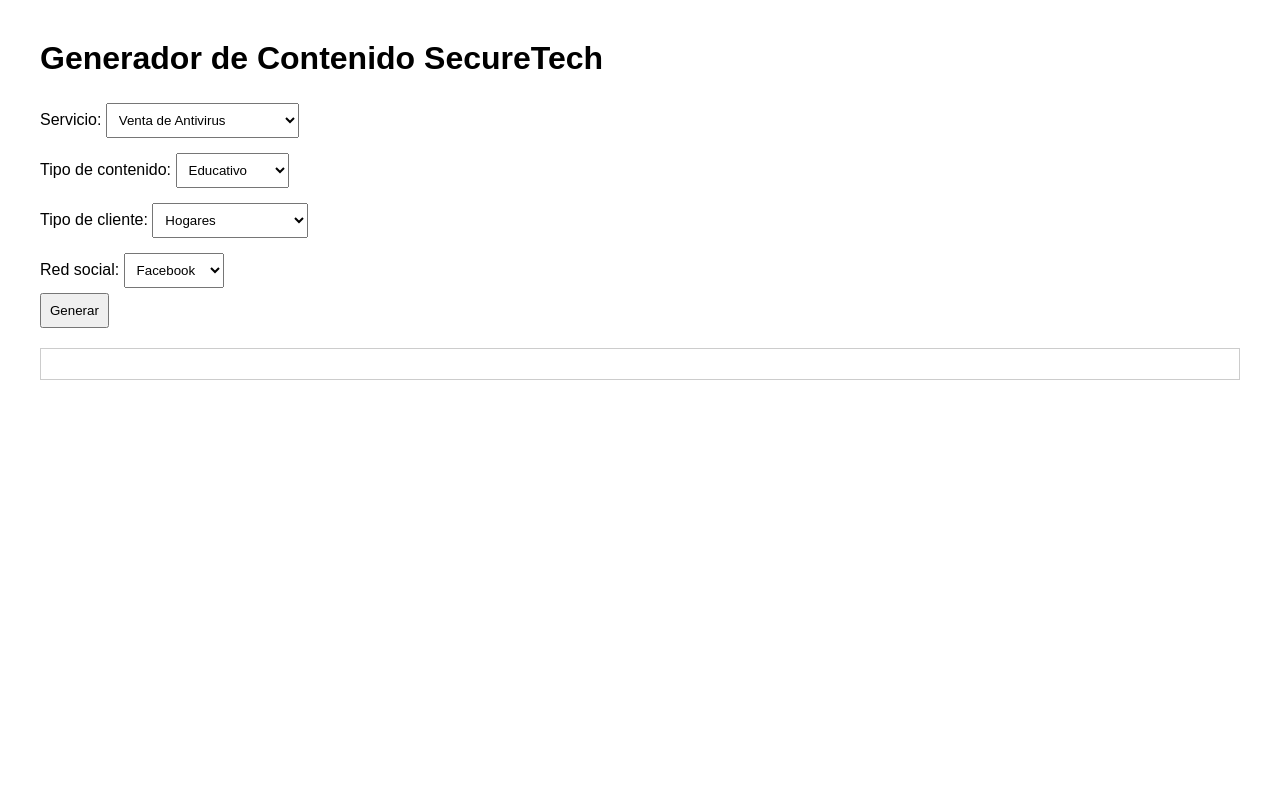
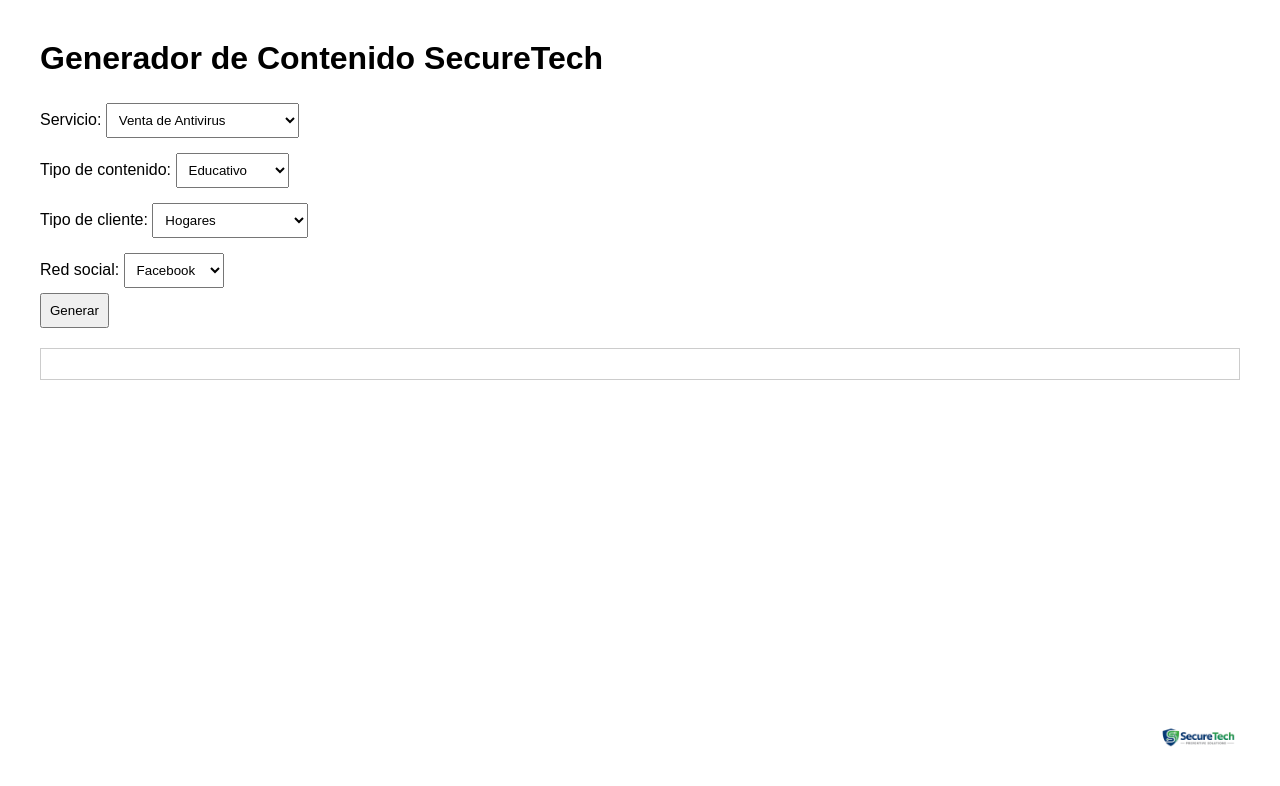
Before and after one commit to felipevasquezmolano/securetech-content-generator, a plain HTML site: page index.html in a window 1280 px wide. Drawn offline with Linux system fonts and the light colour scheme.

Commit message:
index.html

```diff
--- a/index.html
+++ b/index.html
@@ -11,6 +11,7 @@
   </style>
 </head>
 <body>
+  <img src="Logo secure tech (1).png" alt="SecureTech Logo" style="width:120px; position:fixed; bottom:20px; right:20px;">
   <h1>Generador de Contenido SecureTech</h1>
   <form id="generatorForm">
     <label>Servicio:
```
